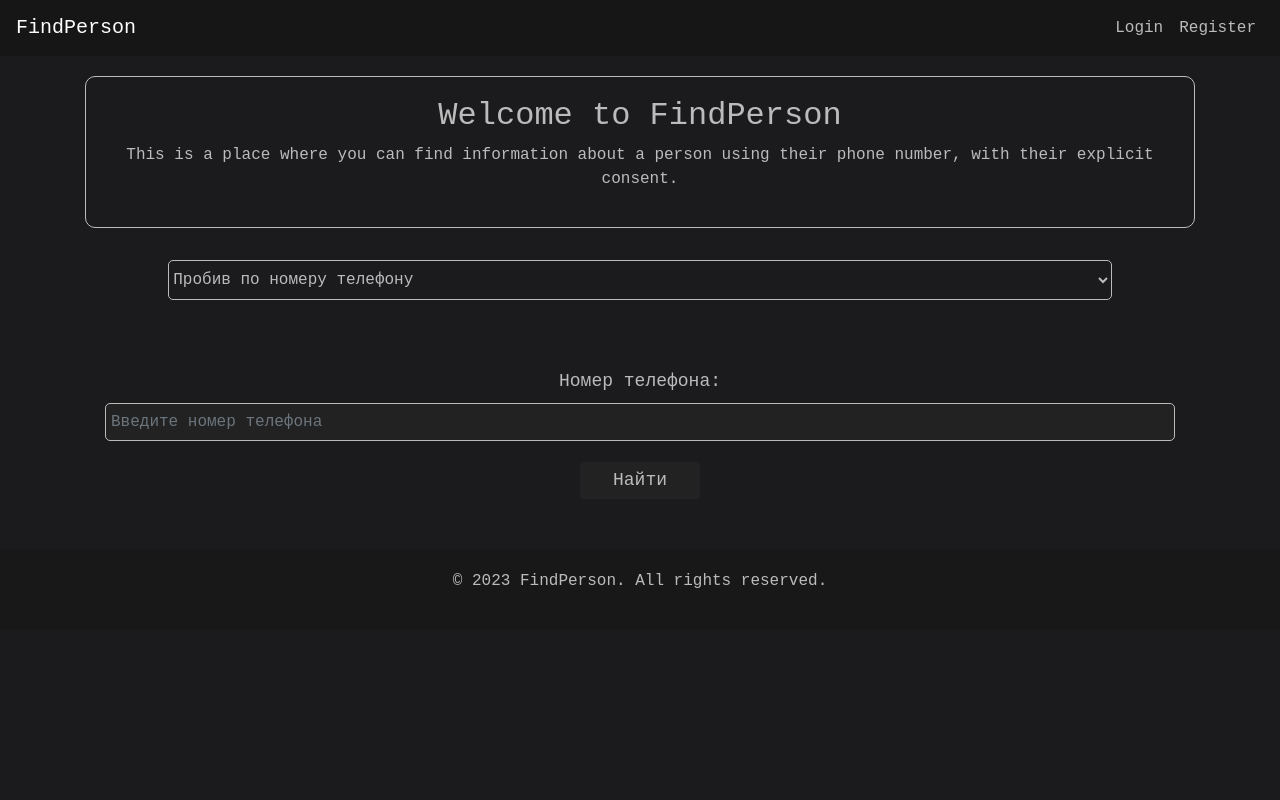
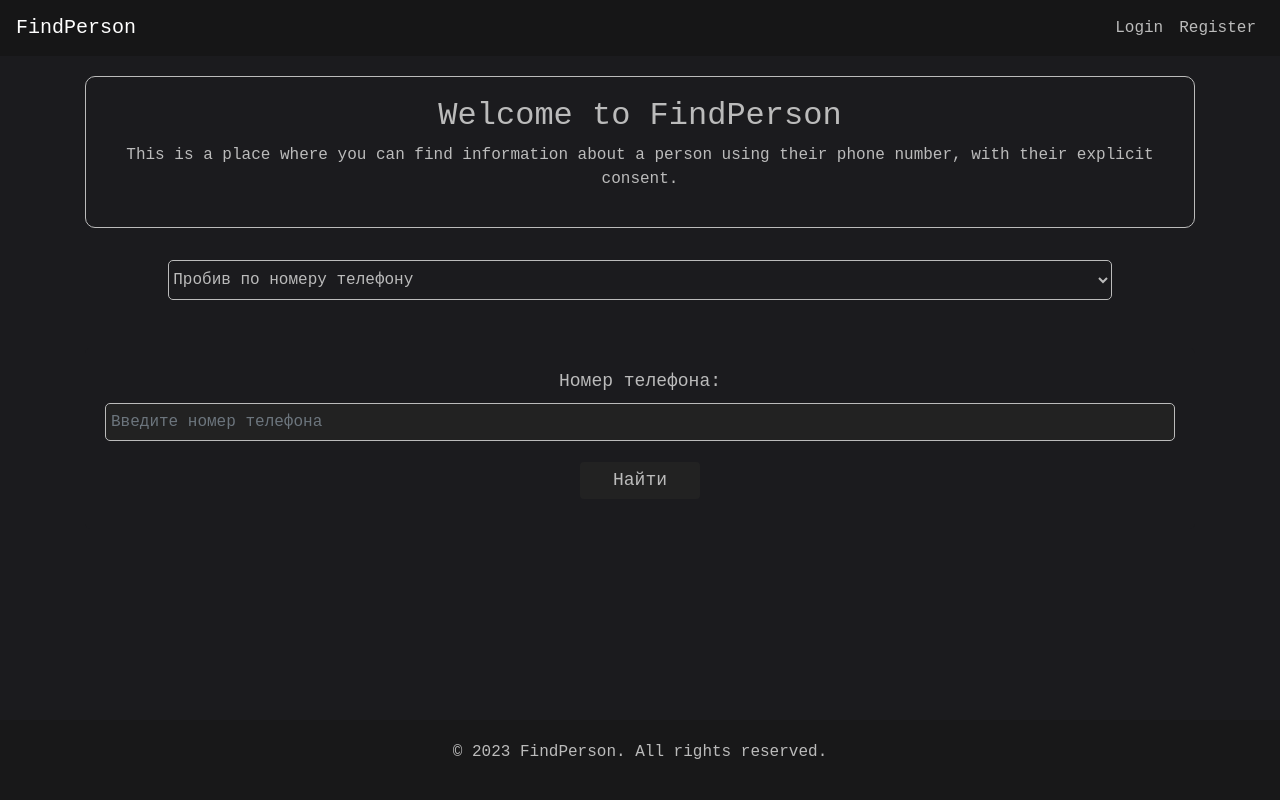
Before and after one commit to cra9had/userFind, a Django app: page / in a window 1280 px wide. Run offline with Django 4.2, Linux system fonts and the light colour scheme; parts of the project's set-up code (start-up, migrations or seed data) failed here and were passed over; some libraries are stand-ins or nearby versions.

Commit message:
footer fixed

```diff
--- a/static/css/styles.css
+++ b/static/css/styles.css
@@ -27,9 +27,9 @@
 }
 
 .wrapper {
-    min-height: 100%;
     display: flex;
     flex-direction:column;
+    min-height: 100vh;
 }
 
 .footer {
```
